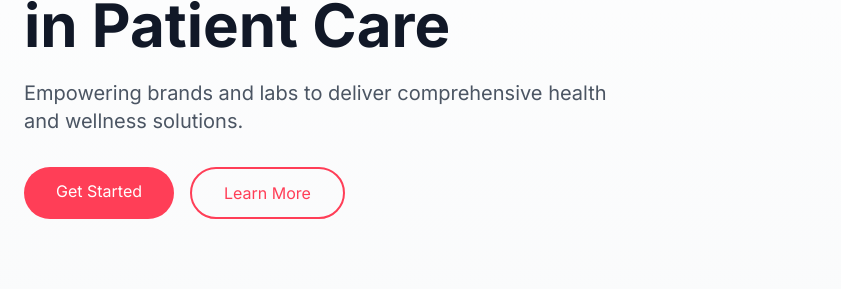
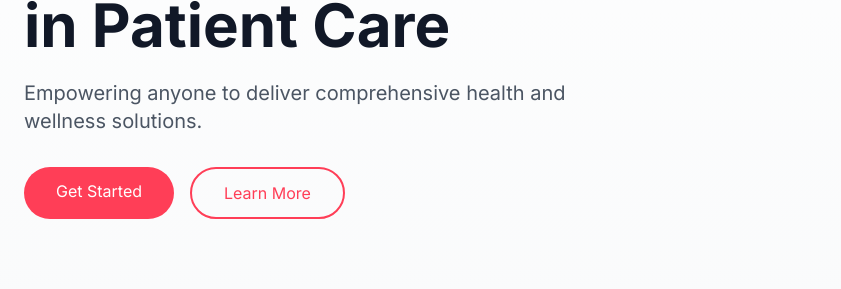
Before and after one commit to jeremycwalker1/CAREGAP.IO, a website: page index.html in a window 1280 px wide. Shown: the part 393-682 px from the top of the page, 0-841 px from the left. Drawn offline with nearby package versions, Linux system fonts and the light colour scheme; files that its build step writes are made by us from their sources; a script that the page names is missing; a web font is replaced by a local one.

Commit message:
Update index.html

```diff
--- a/index.html
+++ b/index.html
@@ -70,7 +70,7 @@
           <span class="text-gray-900">in Patient Care</span>
         </h1>
         <p class="text-xl text-gray-600 mb-8">
-          Empowering brands and labs to deliver comprehensive health and wellness solutions.
+          Empowering anyone to deliver comprehensive health and wellness solutions.
         </p>
         <div class="flex space-x-4">
           <a
```
